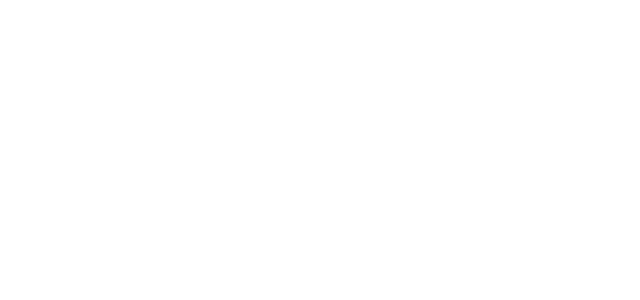
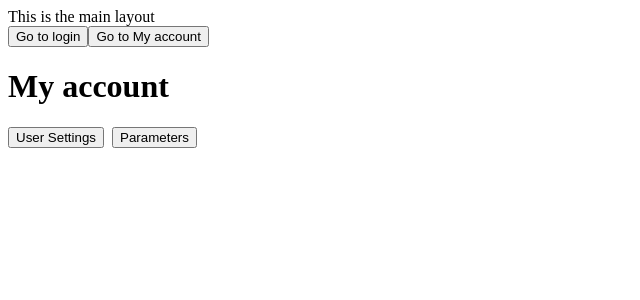
Before and after one commit to XDthirteen/Henk, a Vue app in the folder Henk/: page /myAccount in a window 1280 px wide. Before the commit this address had no page. Shown: the top 300 px of the page, without its empty margins (0-640 px from the left). Built offline with nearby package versions, Linux system fonts and the light colour scheme; sample sign-in values are in the browser's storage.

Commit message:
Finish middlware and start Accounsettings

```diff
--- a/Henk/src/layouts/MainLayout.vue
+++ b/Henk/src/layouts/MainLayout.vue
@@ -8,5 +8,6 @@ const router = useRouter();
 <template>
     <div>This is the main layout</div>
     <button @click="router.push({ name: 'login' })">Go to login</button>
-    <RouterView/>
+    <button @click="router.push({ name: 'myAccount' })">Go to My account</button>
+    <RouterView />
 </template>
--- /dev/null
+++ b/Henk/src/layouts/MyAccount.vue
@@ -0,0 +1,23 @@
+<script setup lang="ts">
+import { useRouter } from 'vue-router';
+
+const router = useRouter();
+
+</script>
+
+<template>
+    <h1 class="title">My account</h1>
+    <div class="user-options">
+        <button @click="router.push({ name: 'settings' })">User Settings</button>
+        <button @click="router.push({ name: 'parameters' })">Parameters</button>
+    </div>
+
+    <RouterView />
+</template>
+
+<style scoped>
+.user-options {
+    display: flex;
+    gap: 0.5rem;
+}
+</style>
--- a/Henk/src/router/index.ts
+++ b/Henk/src/router/index.ts
@@ -23,9 +23,27 @@ const router = createRouter({
           path: "/signin",
           name: "signin",
           component: () => import('@/views/RegisterView.vue')
+        },
+        {
+          path: "/myAccount",
+          name: "myAccount",
+          beforeEnter: [authenticationGuard],
+          component: () => import('@/layouts/MyAccount.vue'),
+          children: [
+            {
+              path: "/myAccount/settings",
+              name: "settings",
+              component: () => import('@/views/AccountUserSettings.vue')
+            },
+            {
+              path: "/myAccount/parameters",
+              name: "parameters",
+              component: () => import('@/views/AccountParameters.vue')
+            }
+          ]
         }
       ]
-    },
+    }
   ],
 })
 
--- /dev/null
+++ b/Henk/src/views/AccountParameters.vue
@@ -0,0 +1,5 @@
+<template>
+    <div>
+        <h1>AccountParameters view</h1>
+    </div>
+</template>
--- /dev/null
+++ b/Henk/src/views/AccountUserSettings.vue
@@ -0,0 +1,5 @@
+<template>
+    <div>
+        <h1>AccountUserSettings view</h1>
+    </div>
+</template>
```
